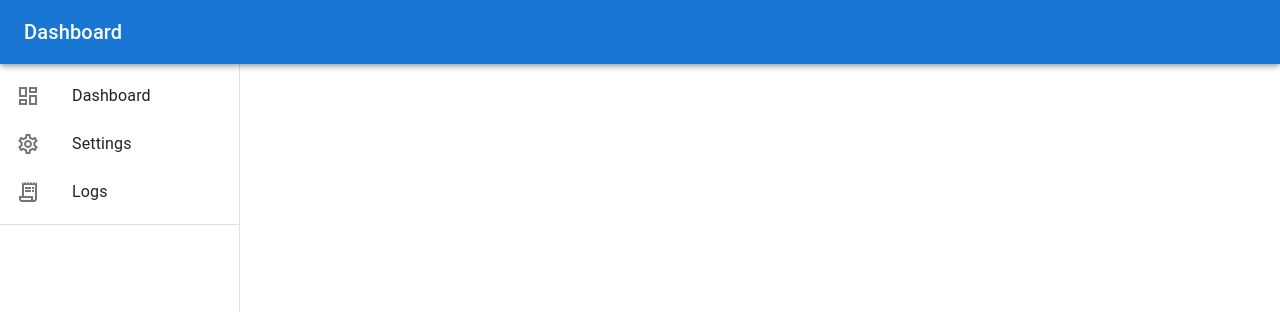
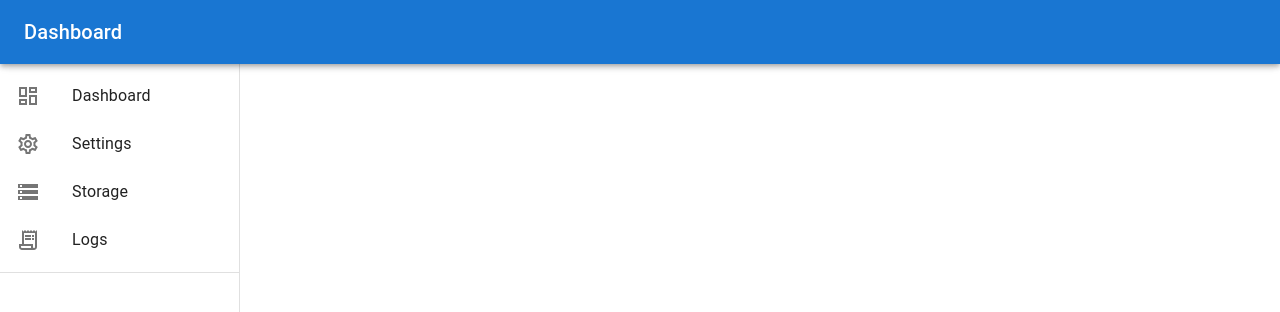
Before and after one commit to tnikFi/discord-bot-ui, a React (Vite) app: page / in a window 1280 px wide. Shown: the top 312 px of the page. Built offline with nearby package versions, Linux system fonts and the light colour scheme.

Commit message:
Added storage route

```diff
--- a/src/App.tsx
+++ b/src/App.tsx
@@ -38,6 +38,7 @@ function App() {
           <Route path='/' element={<Layout />}>
             <Route path='dashboard' element={<Dashboard />} />
             <Route path='settings' element={<Settings />} />
+            <Route path='storage' element={<NotFound />} />
             <Route path='logs' element={<NotFound />} />
           </Route>
         </Routes>
--- a/src/components/DrawerRoutes.tsx
+++ b/src/components/DrawerRoutes.tsx
@@ -3,6 +3,7 @@ import { Link as RouterLink } from 'react-router-dom';
 import DashboardOutlinedIcon from '@mui/icons-material/DashboardOutlined'
 import SettingsOutlinedIcon from '@mui/icons-material/SettingsOutlined'
 import ReceiptLongOutlinedIcon from '@mui/icons-material/ReceiptLongOutlined';
+import StorageIcon from '@mui/icons-material/StorageOutlined';
 
 import constants from '../constants';
 
@@ -29,6 +30,14 @@ const Content = () => {
                         <ListItemText primary='Settings' />
                     </ListItemButton>
                 </ListItem>
+                <ListItem key="storage" disablePadding>
+                    <ListItemButton component={RouterLink} to="/storage">
+                        <ListItemIcon>
+                            <StorageIcon />
+                        </ListItemIcon>
+                        <ListItemText primary='Storage' />
+                    </ListItemButton>
+                </ListItem>
                 <ListItem key="logs" disablePadding>
                     <ListItemButton component={RouterLink} to="/logs">
                         <ListItemIcon>
```
